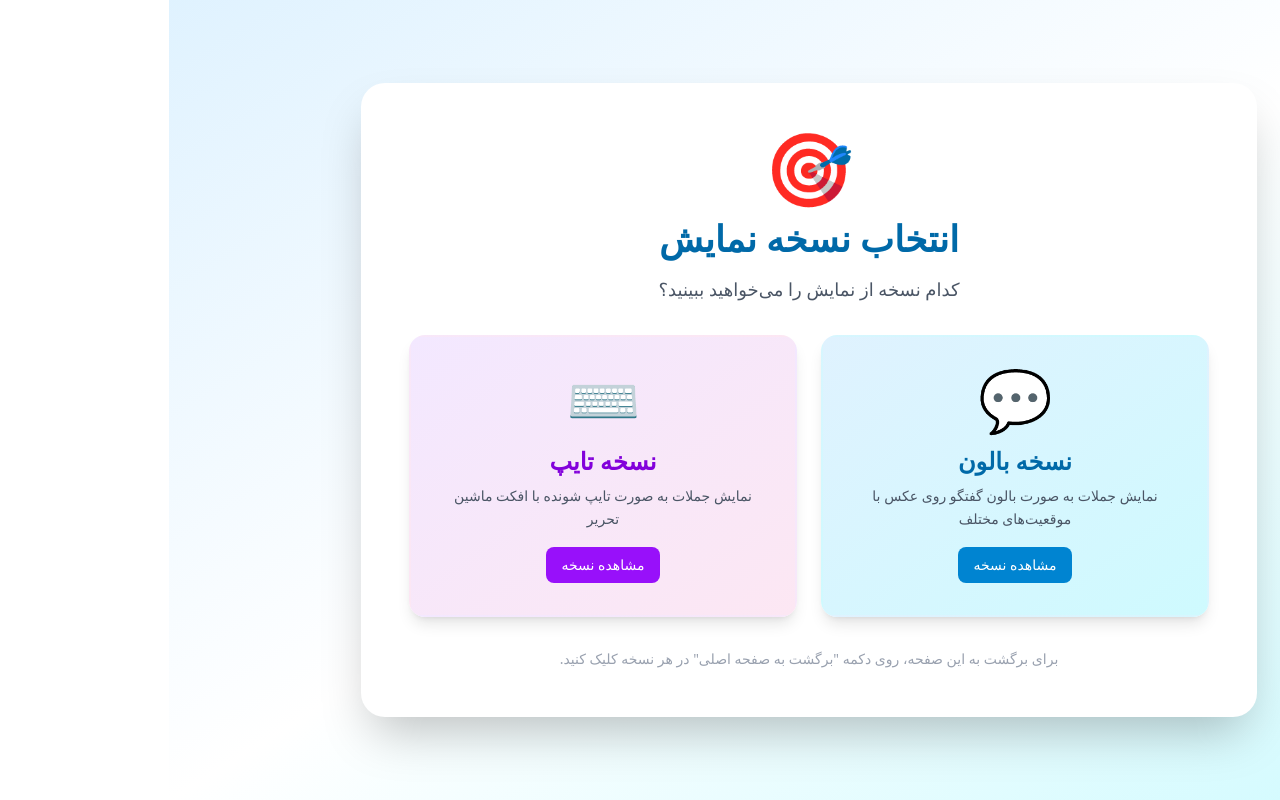
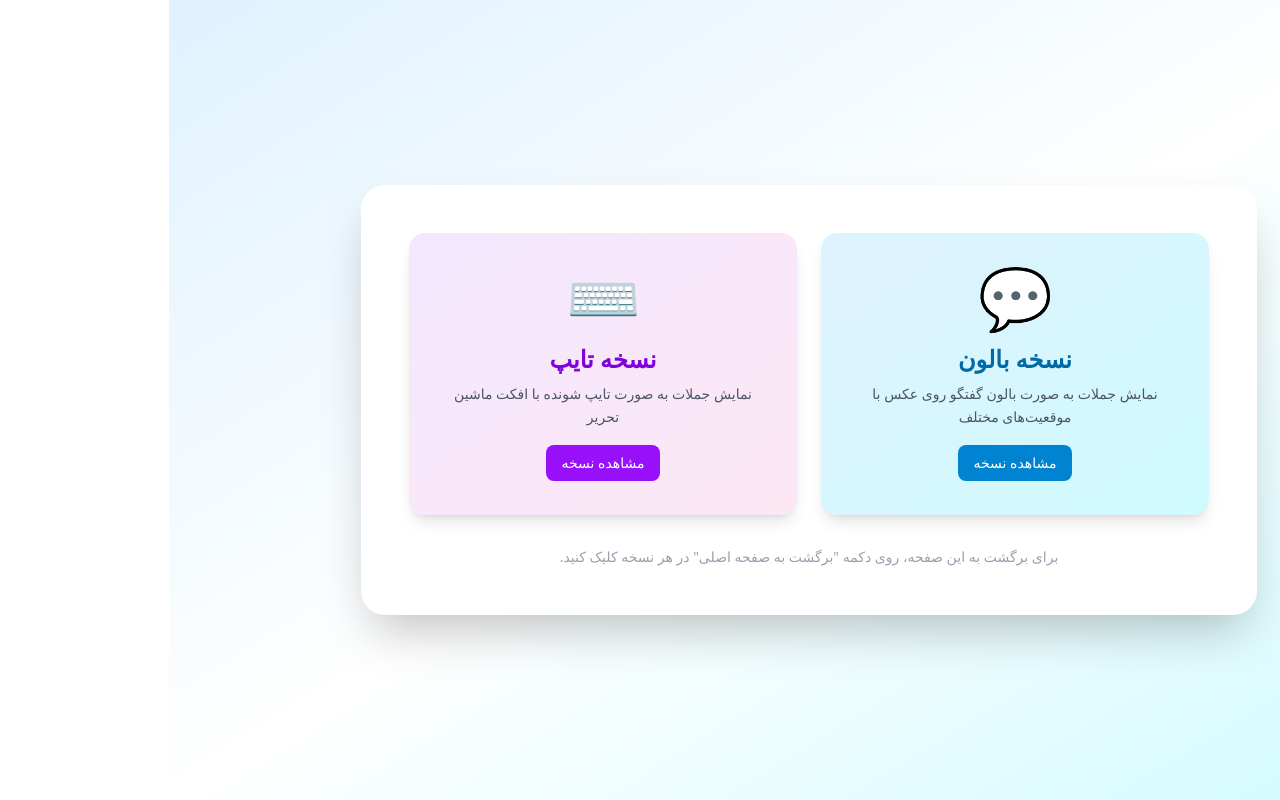
Before and after one commit to amir-ghaderian/doctor-saeed-app, a Next.js app: page / in a window 1280 px wide. Built offline with nearby package versions, Linux system fonts and the light colour scheme.

Commit message:
remove title

```diff
--- a/app/page.tsx
+++ b/app/page.tsx
@@ -6,15 +6,7 @@ export default function Home() {
   return (
     <main className="min-h-screen bg-gradient-to-br from-sky-100 via-white to-cyan-100 flex items-center justify-center p-6">
       <div className="max-w-4xl w-full bg-white rounded-3xl shadow-2xl p-12 text-center">
-        <div className="mb-8">
-          <div className="text-7xl mb-4">🎯</div>
-          <h1 className="text-4xl font-bold text-sky-700 mb-4">
-            انتخاب نسخه نمایش
-          </h1>
-          <p className="text-gray-600 text-lg">
-            کدام نسخه از نمایش را می‌خواهید ببینید؟
-          </p>
-        </div>
+
 
         <div className="grid md:grid-cols-2 gap-6">
           {/* نسخه بالون */}
```
